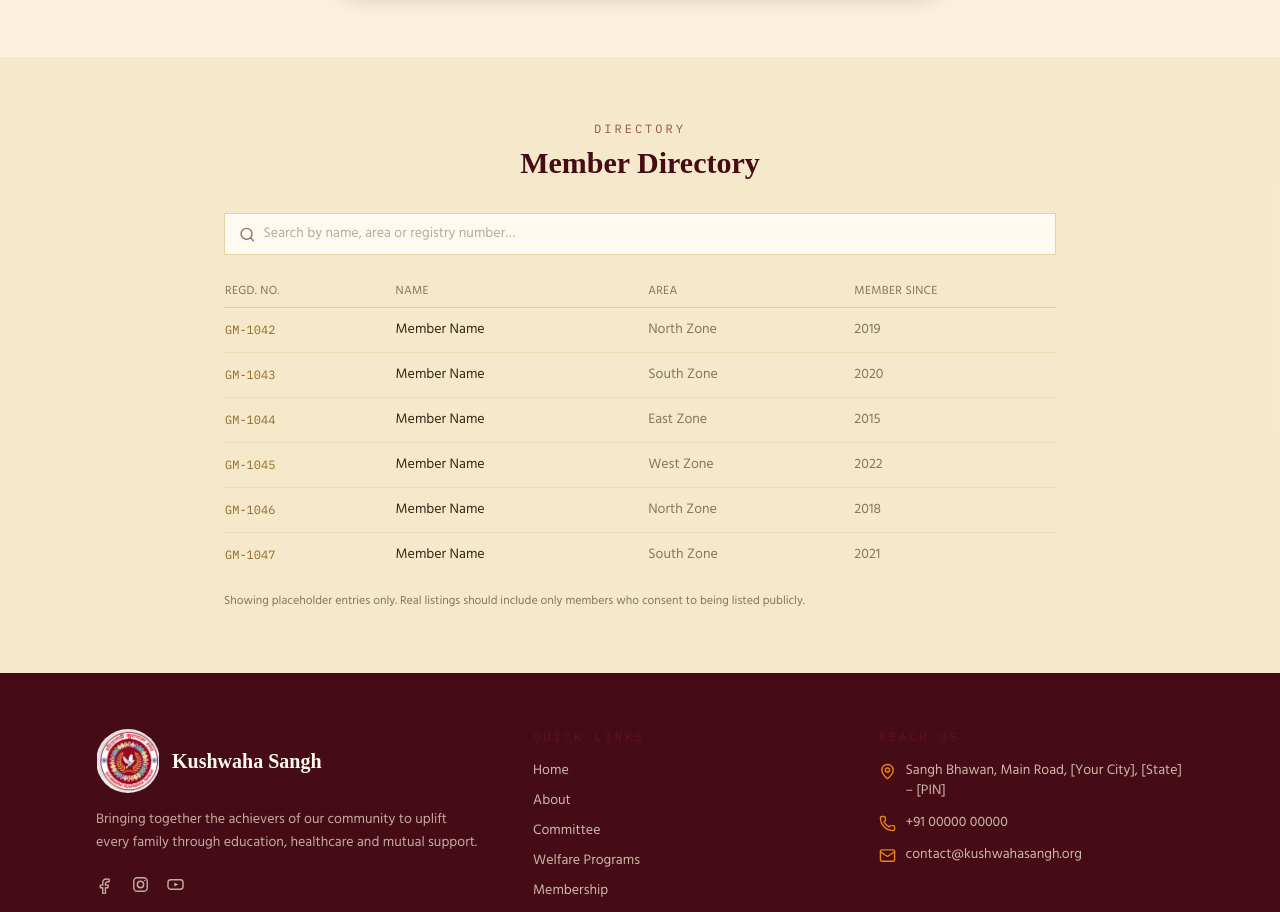
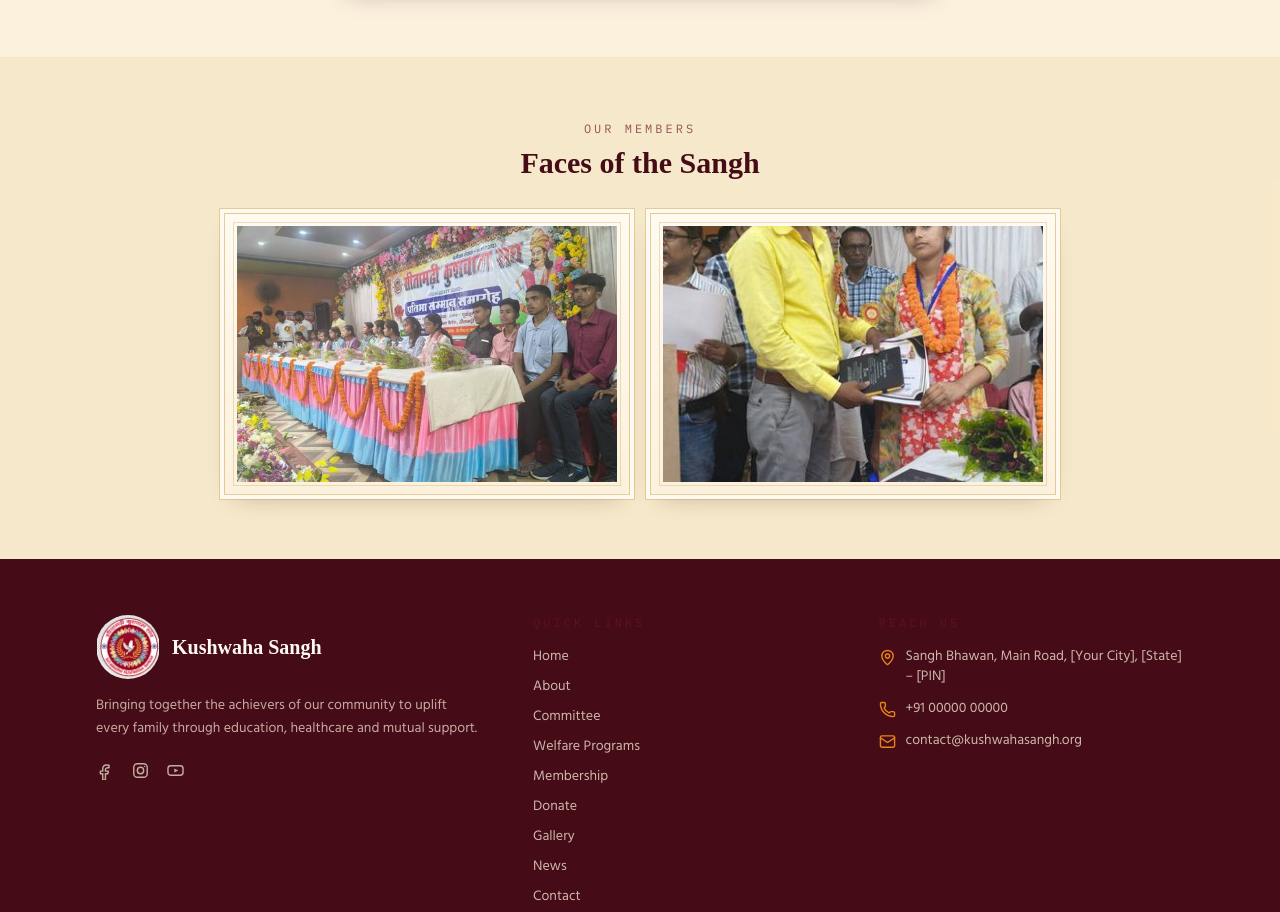
Before and after one commit to Ajitsingh4362/Kushwaha-sangh, a React (Vite) app: page /membership in a window 1280 px wide. Shown: the part 1092-2004 px from the top of the page. Built offline with nearby package versions, Linux system fonts and the light colour scheme; a web font is replaced by a local one.

Commit message:
Remove Member Directory section, replace with a two-photo showcase

```diff
--- a/src/pages/Membership.jsx
+++ b/src/pages/Membership.jsx
@@ -1,16 +1,9 @@
-import { useMemo, useState } from 'react'
-import { Search, CheckCircle2 } from 'lucide-react'
+import { useState } from 'react'
+import { CheckCircle2 } from 'lucide-react'
 import PageHero from '../components/PageHero'
-import { Field, SelectField } from '../components/FormField'
-
-const sampleDirectory = [
-  { name: 'Member Name', area: 'North Zone', regNo: 'GM-1042', since: '2019' },
-  { name: 'Member Name', area: 'South Zone', regNo: 'GM-1043', since: '2020' },
-  { name: 'Member Name', area: 'East Zone', regNo: 'GM-1044', since: '2015' },
-  { name: 'Member Name', area: 'West Zone', regNo: 'GM-1045', since: '2022' },
-  { name: 'Member Name', area: 'North Zone', regNo: 'GM-1046', since: '2018' },
-  { name: 'Member Name', area: 'South Zone', regNo: 'GM-1047', since: '2021' },
-]
+import { Field } from '../components/FormField'
+import a4 from '../assets/activities/activity-4.jpg'
+import a1 from '../assets/activities/activity-1.jpg'
 
 function MembershipForm() {
   const [submitted, setSubmitted] = useState(false)
@@ -65,62 +58,15 @@ function MembershipForm() {
   )
 }
 
-function Directory() {
-  const [query, setQuery] = useState('')
-
-  const filtered = useMemo(() => {
-    const q = query.trim().toLowerCase()
-    if (!q) return sampleDirectory
-    return sampleDirectory.filter(
-      (m) => m.name.toLowerCase().includes(q) || m.area.toLowerCase().includes(q) || m.regNo.toLowerCase().includes(q)
-    )
-  }, [query])
-
+function MemberPhotos() {
   return (
-    <div>
-      <div className="flex items-center gap-2 border border-gold/40 bg-cream-paper px-3.5 py-2.5">
-        <Search size={17} className="text-stone" />
-        <input
-          value={query}
-          onChange={(e) => setQuery(e.target.value)}
-          placeholder="Search by name, area or registry number…"
-          className="w-full bg-transparent text-sm outline-none placeholder:text-stone/60"
-        />
+    <div className="grid gap-5 sm:grid-cols-2">
+      <div className="ledger-plaque overflow-hidden p-3">
+        <img src={a4} alt="Members at a Sangh recognition ceremony" className="h-64 w-full object-cover" />
       </div>
-
-      <div className="mt-5 overflow-x-auto">
-        <table className="w-full min-w-[480px] text-left text-sm">
-          <thead>
-            <tr className="border-b border-gold/30 text-xs uppercase tracking-wide text-stone">
-              <th className="py-2 pr-4 font-medium">Regd. No.</th>
-              <th className="py-2 pr-4 font-medium">Name</th>
-              <th className="py-2 pr-4 font-medium">Area</th>
-              <th className="py-2 font-medium">Member Since</th>
-            </tr>
-          </thead>
-          <tbody className="divide-y divide-gold/15">
-            {filtered.map((m) => (
-              <tr key={m.regNo}>
-                <td className="py-3 pr-4 font-ledger text-xs text-gold-deep">{m.regNo}</td>
-                <td className="py-3 pr-4 font-medium text-ink">{m.name}</td>
-                <td className="py-3 pr-4 text-stone">{m.area}</td>
-                <td className="py-3 text-stone">{m.since}</td>
-              </tr>
-            ))}
-            {filtered.length === 0 && (
-              <tr>
-                <td colSpan={4} className="py-6 text-center text-stone">
-                  No members match that search.
-                </td>
-              </tr>
-            )}
-          </tbody>
-        </table>
+      <div className="ledger-plaque overflow-hidden p-3">
+        <img src={a1} alt="A member being felicitated by the Sangh" className="h-64 w-full object-cover" />
       </div>
-      <p className="mt-4 text-xs text-stone">
-        Showing placeholder entries only. Real listings should include only members who consent to
-        being listed publicly.
-      </p>
     </div>
   )
 }
@@ -138,12 +84,12 @@ export default function Membership() {
       </section>
       <section className="bg-cream-deep/60 py-16">
         <div className="mx-auto max-w-4xl px-5 lg:px-8">
-          <p className="eyebrow text-center text-maroon/70">Directory</p>
+          <p className="eyebrow text-center text-maroon/70">Our Members</p>
           <h2 className="mt-2 text-center font-display text-3xl font-bold text-maroon-deep">
-            Member Directory
+            Faces of the Sangh
           </h2>
           <div className="mt-8">
-            <Directory />
+            <MemberPhotos />
           </div>
         </div>
       </section>
```
